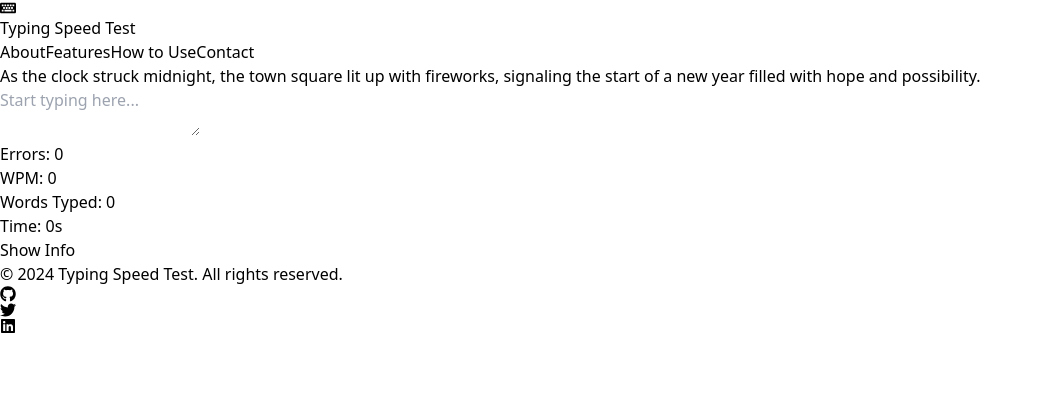
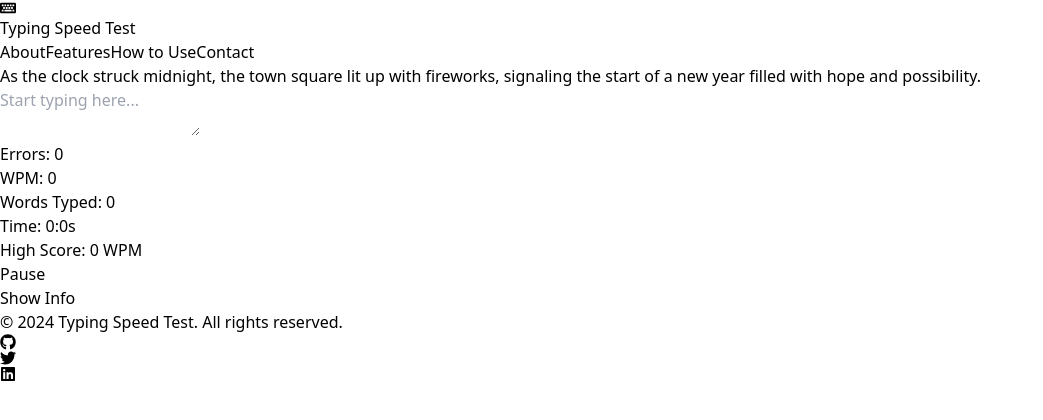
Before and after one commit to ltxstudio/typing-speed, a React (Vite) app: page / in a window 1280 px wide. Shown: the top 420 px of the page, without its empty margins (0-1043 px from the left). Built offline with nearby package versions, Linux system fonts and the light colour scheme.

Commit message:
Update TypingTest.jsx

```diff
--- a/src/components/TypingTest.jsx
+++ b/src/components/TypingTest.jsx
@@ -1,6 +1,6 @@
 import React, { useState, useEffect } from 'react';
 import { sampleTexts } from '../data/sampleText';
-import { FaInfoCircle, FaListAlt, FaPlayCircle, FaQuestionCircle } from 'react-icons/fa';
+import { FaInfoCircle, FaListAlt, FaPlayCircle, FaQuestionCircle, FaPauseCircle } from 'react-icons/fa';
 import { motion } from 'framer-motion';
 
 const TypingTest = ({ onComplete }) => {
@@ -13,6 +13,9 @@ const TypingTest = ({ onComplete }) => {
   const [realTimeSpeed, setRealTimeSpeed] = useState(0);
   const [typedWords, setTypedWords] = useState(0);
   const [showInfo, setShowInfo] = useState(false);
+  const [isPaused, setIsPaused] = useState(false);
+  const [highScore, setHighScore] = useState(localStorage.getItem('highScore') || 0);
+  const [difficulty, setDifficulty] = useState('medium');
 
   // Set random sample text on component mount
   useEffect(() => {
@@ -23,13 +26,13 @@ const TypingTest = ({ onComplete }) => {
   // Update elapsed time and real-time speed
   useEffect(() => {
     let interval;
-    if (!finished && startTime) {
+    if (!finished && startTime && !isPaused) {
       interval = setInterval(() => {
         setElapsedTime(Math.floor((Date.now() - startTime) / 1000));
       }, 1000);
     }
     return () => clearInterval(interval);
-  }, [startTime, finished]);
+  }, [startTime, finished, isPaused]);
 
   const handleInputChange = (e) => {
     const { value } = e.target;
@@ -56,6 +59,12 @@ const TypingTest = ({ onComplete }) => {
       const totalWords = text.split(' ').length;
       const finalSpeed = Math.round((totalWords / totalTimeTaken) * 60);
       onComplete({ speed: finalSpeed, timeTaken: totalTimeTaken, errors });
+
+      // Update high score if needed
+      if (finalSpeed > highScore) {
+        setHighScore(finalSpeed);
+        localStorage.setItem('highScore', finalSpeed);
+      }
     }
   };
 
@@ -68,30 +77,30 @@ const TypingTest = ({ onComplete }) => {
     setFinished(false);
     setRealTimeSpeed(0);
     setTypedWords(0);
+    setIsPaused(false);
   };
 
-  // Highlight text by word and show spaces correctly
+  // Highlight text by character and show spaces correctly
   const getHighlightedText = () => {
-    const splitText = text.split(' ');  // Split by words
-    const splitInput = input.split(' ');  // Split the input by words
-
-    return splitText.map((word, idx) => {
-      const isCorrect = word === splitInput[idx];  // Compare word by word
+    return text.split('').map((char, idx) => {
+      const isCorrect = char === input[idx];  // Compare character by character
       return (
         <span key={idx}>
           <span
             className={`inline-block ${isCorrect ? 'text-green-500' : 'text-red-500'}`}
           >
-            {word}
+            {char}
           </span>
-          {/* Add a space after each word to preserve spacing */}
-          {idx < splitText.length - 1 && ' '}
         </span>
       );
     });
   };
 
   const toggleInfo = () => setShowInfo(!showInfo);
+
+  const togglePause = () => {
+    setIsPaused(!isPaused);
+  };
 
   return (
     <motion.div
@@ -107,7 +116,7 @@ const TypingTest = ({ onComplete }) => {
 
       {/* Textarea Input */}
       <textarea
-        disabled={finished}
+        disabled={finished || isPaused}
         value={input}
         onChange={handleInputChange}
         className="w-full h-28 border border-gray-300 rounded-lg p-4 focus:outline-none focus:ring-2 focus:ring-blue-500 transition-all"
@@ -122,8 +131,13 @@ const TypingTest = ({ onComplete }) => {
           <p>Words Typed: {typedWords}</p>
         </div>
         <div>
-          <p>Time: {elapsedTime}s</p>
+          <p>Time: {Math.floor(elapsedTime / 60)}:{elapsedTime % 60}s</p>
         </div>
+      </div>
+
+      {/* High Score Display */}
+      <div className="mt-4 text-sm text-gray-600">
+        <p>High Score: {highScore} WPM</p>
       </div>
 
       {/* Test Completion Message */}
@@ -142,6 +156,18 @@ const TypingTest = ({ onComplete }) => {
             Restart Test
           </button>
         </motion.div>
+      )}
+
+      {/* Pause/Resume Button */}
+      {!finished && (
+        <div className="mt-4 text-center">
+          <button
+            onClick={togglePause}
+            className="px-6 py-2 bg-yellow-600 text-white rounded-full hover:bg-yellow-700 transition-all duration-200"
+          >
+            {isPaused ? 'Resume' : 'Pause'}
+          </button>
+        </div>
       )}
 
       {/* About, Features, and How to Use Section */}
```
